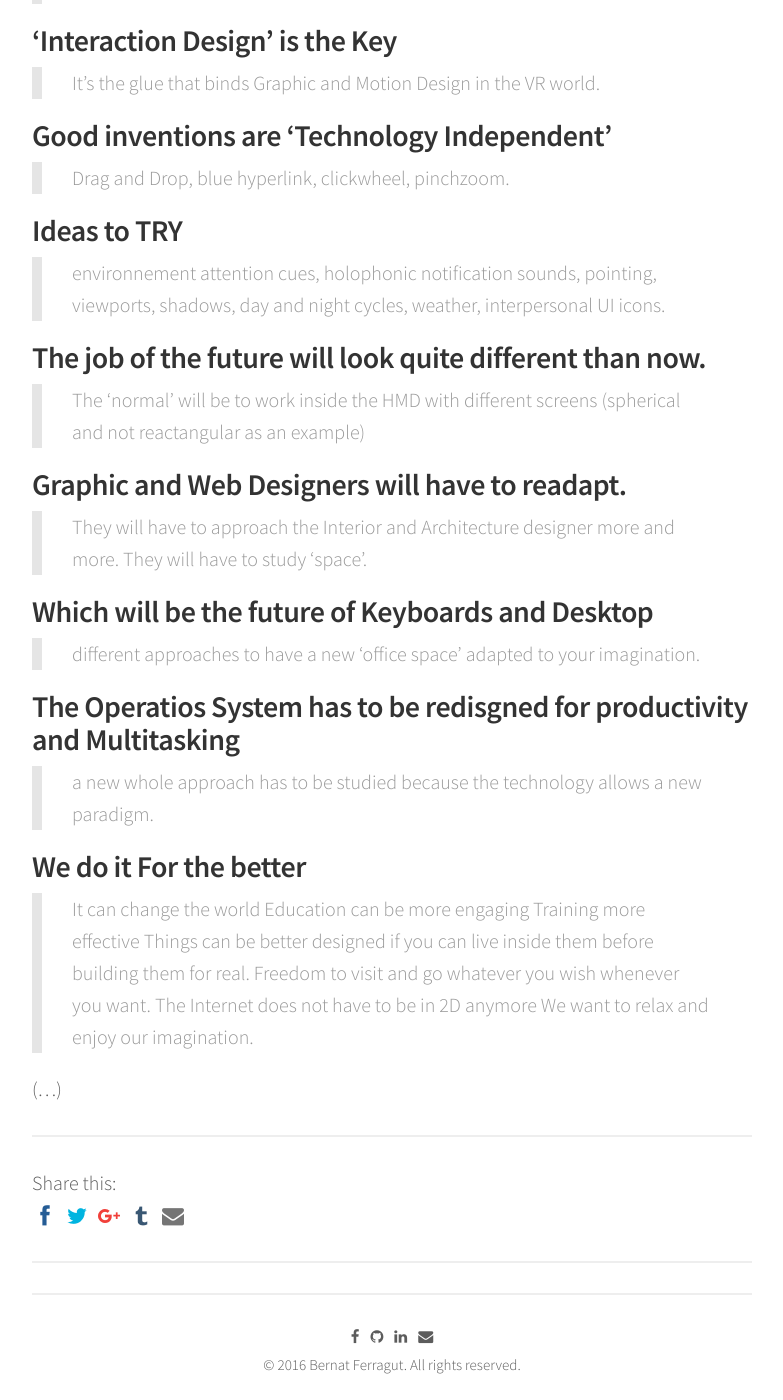
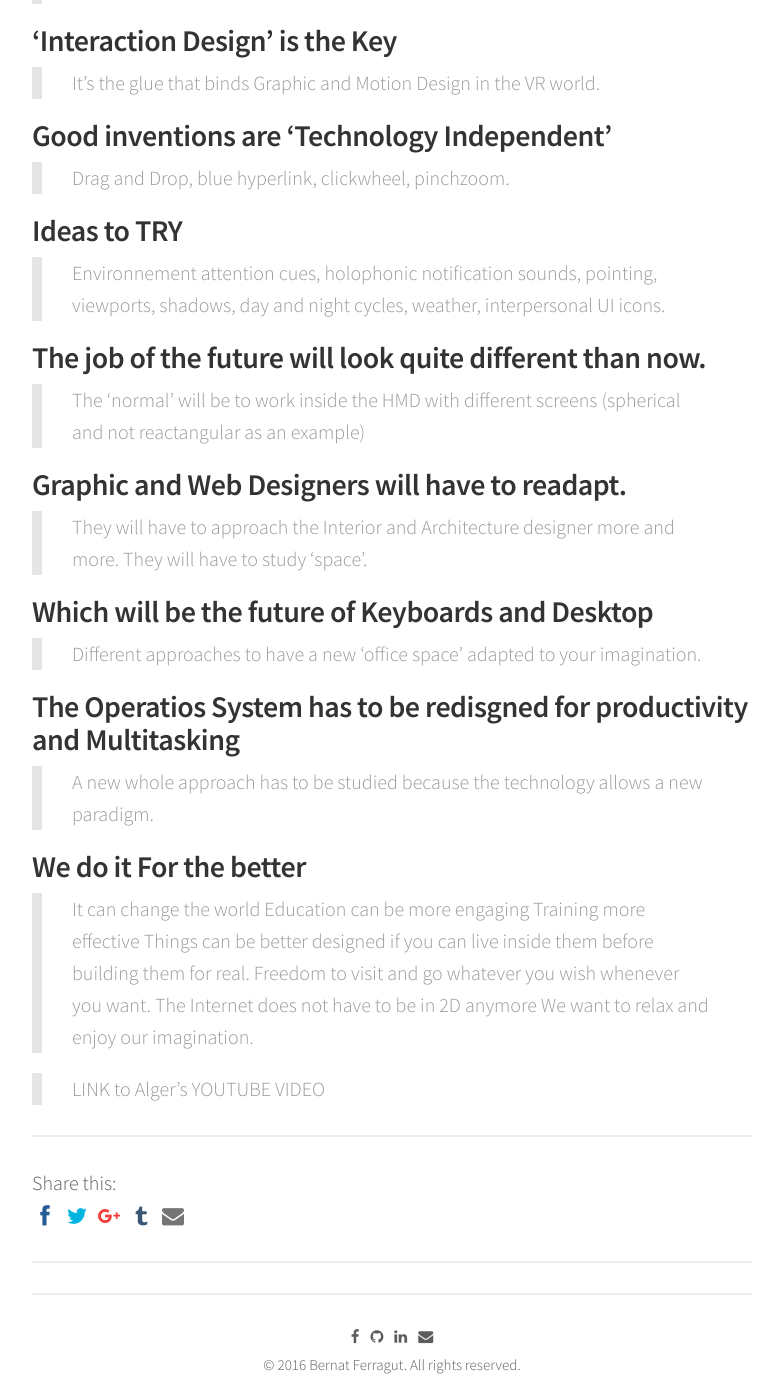
Before and after one commit to bernatferragut/FutureWeb-blog, a Jekyll site: the page built from _posts/04-11-16-VR-UI&UX R&D.md, in a window 1280 px wide and 1400 px high, scrolled down 494 px. Shown: the whole window, without its empty margins (248-1031 px from the left). Built offline with Jekyll 4.4.1, drawn with Linux system fonts in a browser that asks for light colours; nearby versions of some CDN libraries; comment, search, counter and statistics services are not loaded.

Commit message:
Update 04-11-16-VR-UI&UX R&D.md
Link to you tube

```diff
--- a/_posts/04-11-16-VR-UI&UX R&D.md
+++ b/_posts/04-11-16-VR-UI&UX R&D.md
@@ -22,7 +22,7 @@ share: true
 > Drag and Drop, blue hyperlink, clickwheel, pinchzoom.
 
 ### Ideas to TRY
-> environnement attention cues, holophonic notification sounds, pointing,
+> Environnement attention cues, holophonic notification sounds, pointing,
 viewports, shadows, day and night cycles, weather, interpersonal UI icons.
 
 ### The job of the future will look quite different than now.
@@ -32,10 +32,10 @@ viewports, shadows, day and night cycles, weather, interpersonal UI icons.
 > They will have to approach the Interior and Architecture designer more and more. They will have to study 'space'.
 
 ### Which will be the future of Keyboards and Desktop
-> different approaches to have a new 'office space' adapted to your imagination.
+> Different approaches to have a new 'office space' adapted to your imagination.
 
 ### The Operatios System has to be redisgned for productivity and Multitasking
-> a new whole approach has to be studied because the technology allows a new paradigm.
+> A new whole approach has to be studied because the technology allows a new paradigm.
 
 ### We do it For the better
 > It can change the world
@@ -46,4 +46,4 @@ viewports, shadows, day and night cycles, weather, interpersonal UI icons.
 > The Internet does not have to be in 2D anymore
 > We want to relax and enjoy our imagination.
 
-(...)
+>LINK to Alger's YOUTUBE VIDEO
```
Also changed, not shown: other parts of _posts/04-11-16-VR-UI&UX R&D.md (+1 -1 lines).
